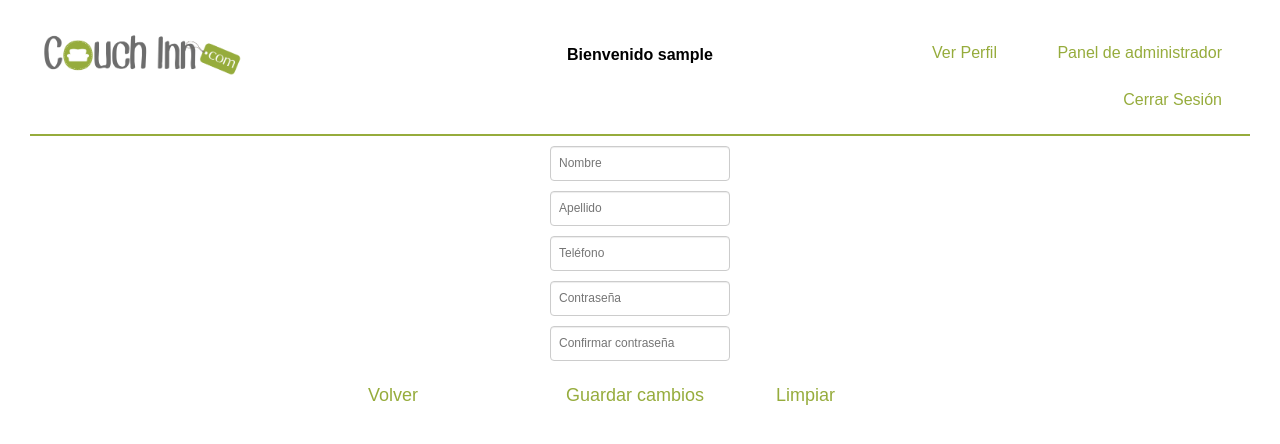
After one commit to Smart-Fox/CouchInn, a PHP site: page /editUser.php in a window 1280 px wide. The commit adds this page. Shown: the top 444 px of the page. Run offline with PHP 8.4, Linux system fonts and the light colour scheme; the visitor is signed in with stand-in values (Sample User, id 1); data that the repository does not hold is empty; some libraries are stand-ins or nearby versions.

Commit message:
3/6 21:19

```diff
--- /dev/null
+++ b/editUser.php
@@ -0,0 +1,143 @@
+<!DOCTYPE html>
+<html lang="en">
+<head>
+	<meta charset="UTF-8">
+	<title>Editar perfil</title>
+	<meta name="viewport" content="width=device-width, user-scalable=no, initial-scale=1.0, maximum-scale=1.0, minimum-scale=1.0">
+	<link rel="stylesheet" href="css/bootstrap.min.css">
+	<link rel='stylesheet' href='style.css'/>
+	<link rel="shortcut icon" type="image/x-icon" href="favicon.ico" />
+	<script src='ajax/jquery.min.js'></script>
+	<script src='ajax/jquery.validate.min.js'></script>
+	<script type="text/javascript" src="js/jquery-1.2.6.min.js"></script>
+	<script type="text/javascript">
+		window.onload = function () {
+			document.getElementById("pass").onchange = validatePassword;
+			document.getElementById("pass2").onchange = validatePassword;
+			document.getElementById("nombre").onchange = validateNombre;
+			document.getElementById("apellido").onchange = validateApellido;
+			document.getElementById("telefono").onchange = validateTelefono;
+		}
+		function validatePassword(){
+			var pass2=document.getElementById("pass").value;
+			var pass1=document.getElementById("pass2").value;
+			if(pass1!=pass2)
+				document.getElementById("pass2").setCustomValidity("Las contraseñas no coinciden");
+			else
+				document.getElementById("pass2").setCustomValidity('');
+		}
+		function validateNombre(){
+			var nomb = document.getElementById("nombre").value;
+			var letters = /^[A-Za-zñÑáéíóúÜ\s]+$/;
+			if (!nomb.match(letters))
+				document.getElementById("nombre").setCustomValidity("Utilice sólo letras");
+			else{
+				document.getElementById("nombre").setCustomValidity("");
+			}
+		}
+		function validateApellido(){
+			var ape = document.getElementById("apellido").value;
+			var letters = /^[A-Za-zñÑáéíóúÜ\s]+$/;
+			if (!ape.match(letters))
+				document.getElementById("apellido").setCustomValidity("Utilice sólo letras");
+			else{
+				document.getElementById("apellido").setCustomValidity("");
+			}
+		}
+		function validateTelefono(){
+			var tel = document.getElementById('telefono').value;
+			if (isNaN(tel)){
+				document.getElementById("telefono").setCustomValidity("Ingrese solo números");
+			}else{
+				document.getElementById("telefono").setCustomValidity("");
+			}
+		}
+
+		function validate(field){
+			if (field.className!="touched")
+				field.className += "touched";
+		}
+
+	</script>
+</head>
+
+<body>
+	<?php
+		include('header.php');
+		include('anuncioService.php');
+		session_start();
+		if(isset($_SESSION['usuario'])){
+			$service = new cabecera($_SESSION['usuario']);
+			$service->buildHeader();
+		}else{
+			header('Location:index.html');
+		}
+		$serv = new aService();
+		$us = $serv->levantarUsuario($_SESSION['id']);
+		$row = $us->fetch_assoc();
+	?>
+	<form id='MyForm' action="editarUsuario.php" method="POST" onsubmit="return validacion();">
+		<div class='row reg'>
+			<div class='col-xs-5 col-md-5'>
+			</div>
+			<div class='col-xs-2 col-md-2'>
+			<input type="text" name = 'nombre' id='nombre' placeholder='Nombre' onblur='validate(this)' value='<?php echo $row['Nombre'] ?>' required>
+			</div>
+			<div class='col-xs-5 col-md-5'>
+			</div>
+		</div>
+		<div class='row reg'>
+			<div class='col-xs-5 col-md-5'>
+			</div>
+			<div class='col-xs-2 col-md-2'>
+				<input type="text" name = 'apellido' id='apellido' placeholder='Apellido' onblur='validate(this)' value='<?php echo $row['Apellido'] ?>'required>
+			</div>
+			<div class='col-xs-5 col-md-5'>
+			</div>
+		</div>
+		<div class='row reg'>
+			<div class='col-xs-5 col-md-5'>
+			</div>
+			<div class='col-xs-2 col-md-2'>
+				<input type="text" name = 'telefono' id='telefono' placeholder='Teléfono' onblur='validate(this)' value='<?php echo $row['Telefono'] ?>' required>
+			</div>
+			<div class='col-xs-5 col-md-5'>
+			</div>
+		</div>
+		<div class='row reg'>
+			<div class='col-xs-5 col-md-5'>
+			</div>
+			<div class='col-xs-2 col-md-2'>
+				<input type="password" name= 'pass' minlength= "6" id = 'pass' placeholder='Contraseña' onblur='validate(this)'>
+			</div>
+			<div class='col-xs-5 col-md-5'>
+			</div>
+		</div>
+		<div class='row reg'>
+			<div class='col-xs-5 col-md-5'>
+			</div>
+			<div class='col-xs-2 col-md-2'>
+				<input type="password" minlength= "6" name= 'pass2' id = 'pass2' placeholder='Confirmar contraseña' onblur='validate(this)'>
+			</div>
+			<div class='col-xs-5 col-md-5'>
+			</div>
+		</div>
+		<div class='row reg'>
+			<div class='col-xs-3 col-md-3'>
+			</div>
+			<div class='col-xs-2 col-md-2'>
+				<a href="index.html"><button class="btn">Volver</button></a>
+			</div>
+			<div class='col-xs-2 col-md-2'>
+				<button type="submit" class="btn">Guardar cambios</button>
+			</div>
+			<div class='col-xs-2 col-md-2'>
+				<button class="btn" type="reset" onClick="window.location.reload()">Limpiar</button>
+			</div>
+			<div class='col-xs-3 col-md-3'>
+			</div>
+		</div>
+	</form>
+</div>
+</body>
+</html>
--- a/iindex.html
+++ b/iindex.html
@@ -7,6 +7,7 @@
 	<link rel="stylesheet" href="css/bootstrap.min.css">
 	<link rel='stylesheet' href='style.css'/>
 	<script language= "javascript" src= "js/validation.js"></script>
+	<link rel="shortcut icon" type="image/x-icon" href="favicon.ico" />
 	<script>
 		function validate(field){
 			if (field.className!="touched")
```
Also changed, not shown: anuncDetalle.php (+8 -3 lines), comprarPrem.php (+3 -6 lines), editarUsuario.php (added, +20 -0 lines), form-registro.html (+15 -14 lines), perfilEditado.php (added, +24 -0 lines), verPerfil.php (+11 -32 lines).
